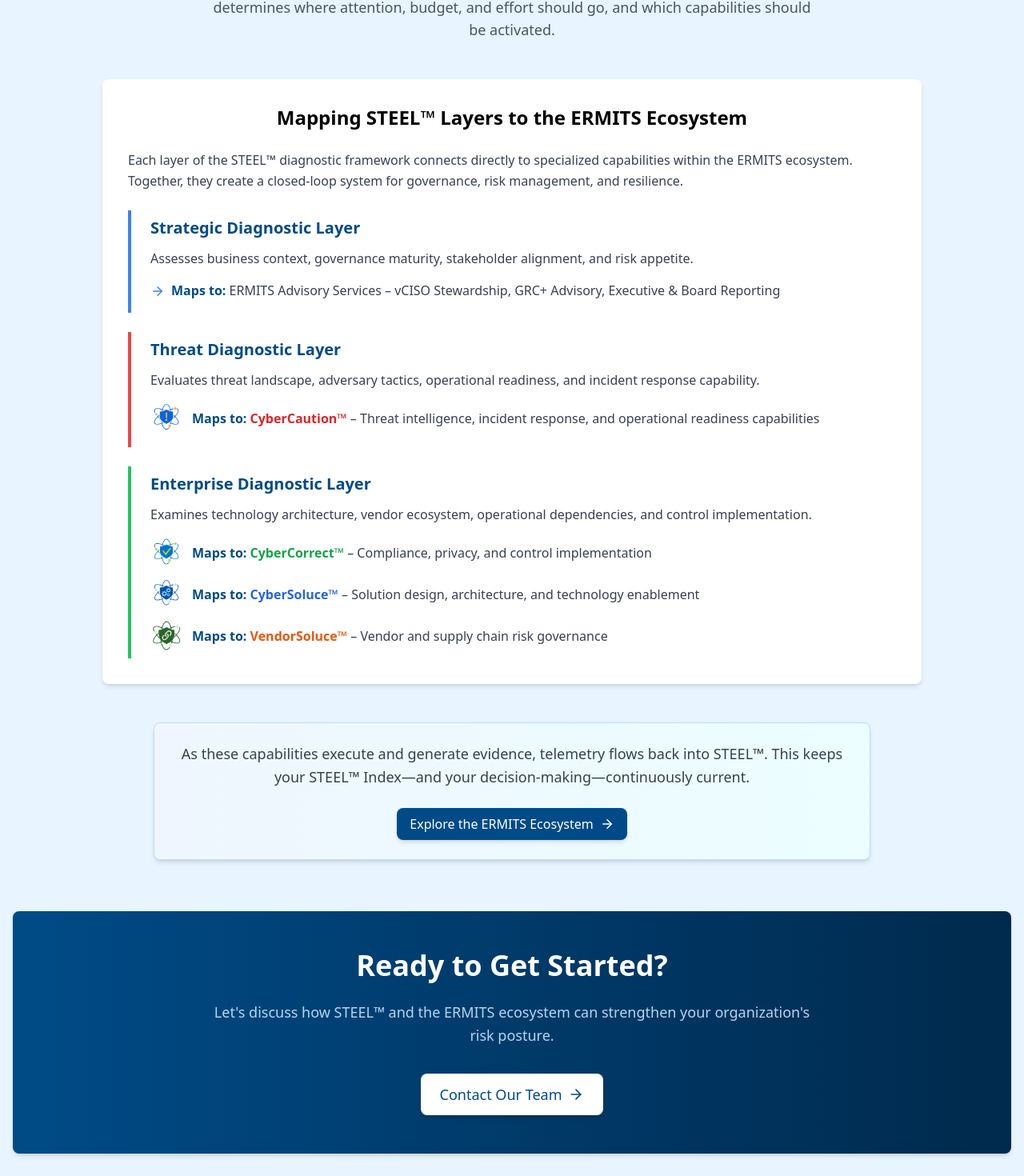
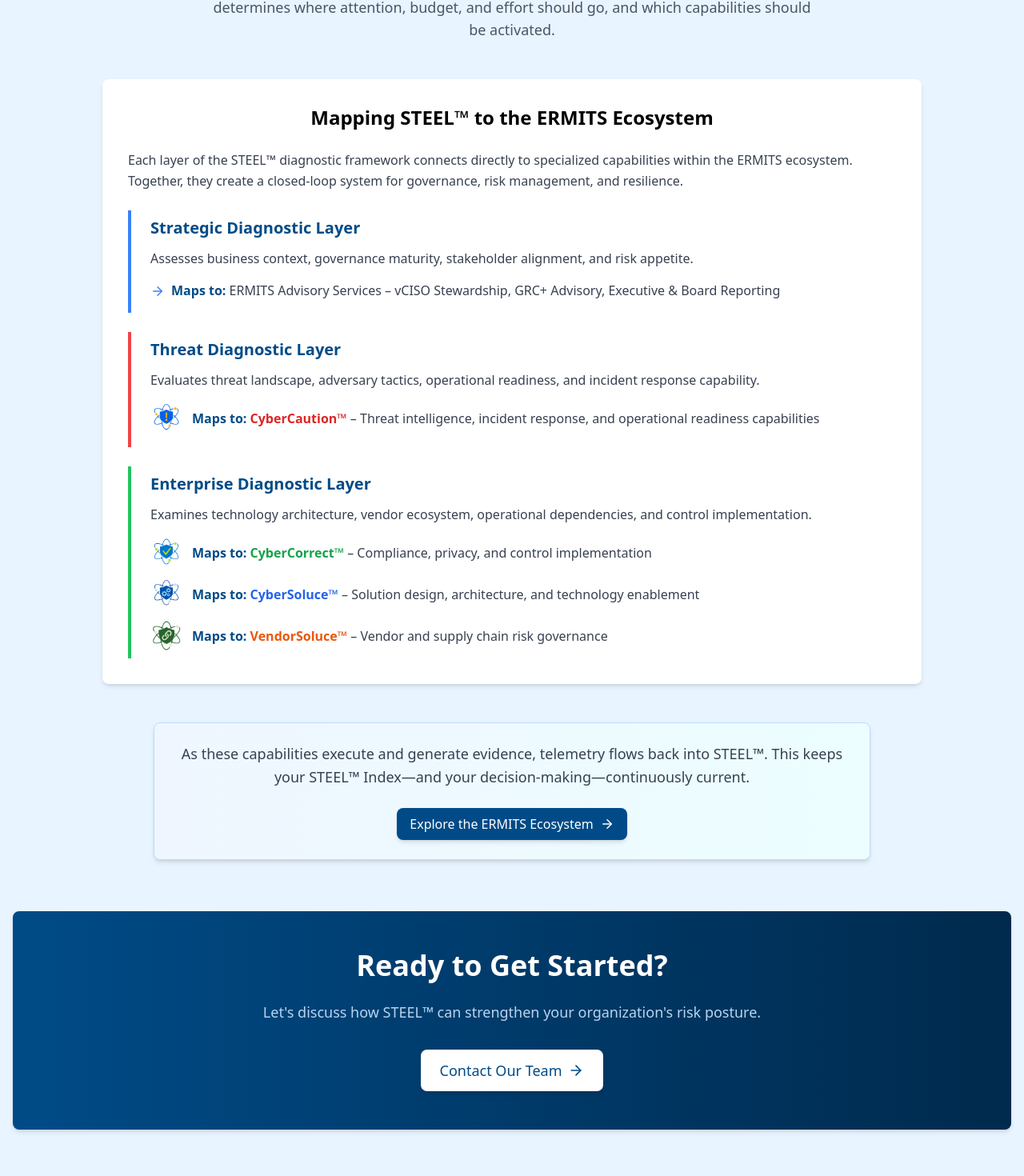
Before and after one commit to Facely1er/ermits-advisory.com, a React (Vite) app: page /method/steel in a window 1280 px wide. Shown: the part 3975-5445 px from the top of the page at 80% size. Built offline with nearby package versions, Linux system fonts and the light colour scheme.

Commit message:
refactor: Update SteelMethodPage content for clarity
- Revised headings and paragraphs to simplify the messaging around STEEL™ and its connection to the ERMITS ecosystem, enhancing overall clarity and focus.

```diff
--- a/src/pages/SteelMethodPage.tsx
+++ b/src/pages/SteelMethodPage.tsx
@@ -400,7 +400,7 @@ export const SteelMethodPage: React.FC = () => {
           >
             <Card className="p-8">
               <h3 className="text-2xl font-bold mb-6 dark:text-white text-center">
-                Mapping STEEL™ Layers to the ERMITS Ecosystem
+                Mapping STEEL™ to the ERMITS Ecosystem
               </h3>
               <p className="text-base text-gray-700 dark:text-gray-300 mb-6 leading-relaxed">
                 Each layer of the STEEL™ diagnostic framework connects directly to specialized capabilities within the ERMITS ecosystem. Together, they create a closed-loop system for governance, risk management, and resilience.
@@ -494,7 +494,7 @@ export const SteelMethodPage: React.FC = () => {
                 Ready to Get Started?
               </h2>
               <p className="text-lg text-silver/90 mb-8 max-w-3xl mx-auto leading-relaxed">
-                Let's discuss how STEEL™ and the ERMITS ecosystem can strengthen your organization's risk posture.
+                Let's discuss how STEEL™ can strengthen your organization's risk posture.
               </p>
               <Button
                 variant="secondary"
```
